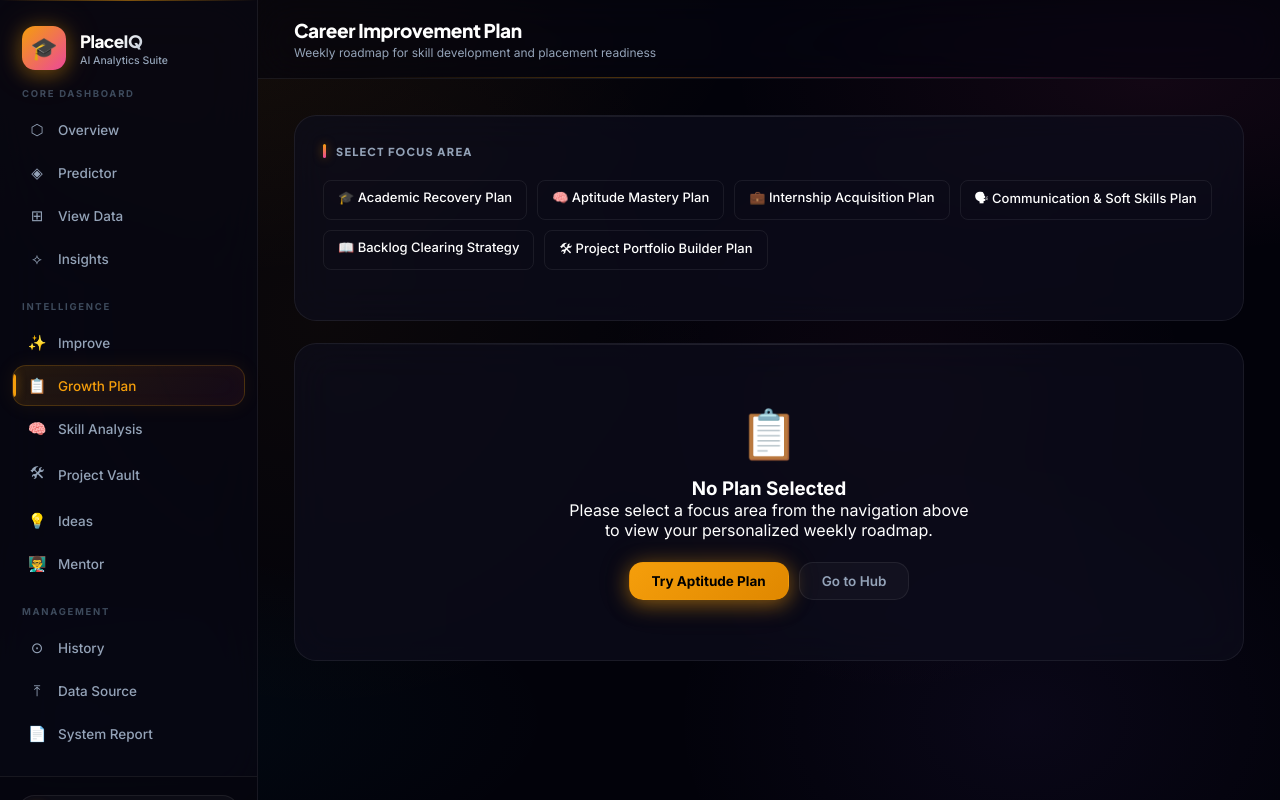
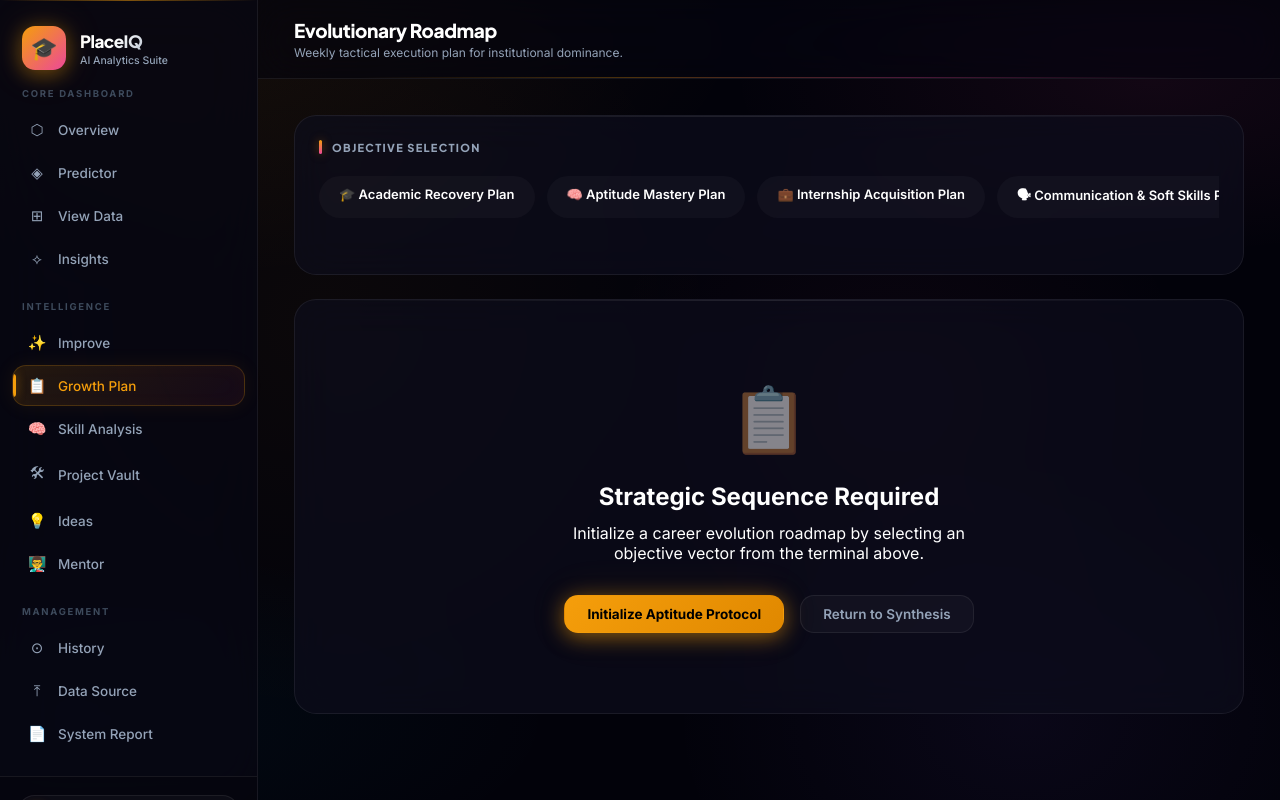
Before and after one commit to Aarthirt14/PlacePulse, a Flask app: page /plan in a window 1280 px wide. Run offline with Flask 3, Linux system fonts and the light colour scheme; parts of the project's set-up code (start-up, migrations or seed data) failed here and were passed over.

Commit message:
feat(ui): overhaul growth plan page with vertical evolutionary timeline, per-week priority cards, and skill selector sidebar with category pills

```diff
--- a/templates/plan.html
+++ b/templates/plan.html
@@ -1,54 +1,65 @@
 {% extends "base.html" %}
-{% block title %}Career Plan – PlaceIQ{% endblock %}
-{% block page_title %}Career Improvement Plan{% endblock %}
-{% block page_sub %}Weekly roadmap for skill development and placement readiness{% endblock %}
+{% block title %}Strategic Roadmap – PlaceIQ{% endblock %}
+{% block page_title %}Evolutionary Roadmap{% endblock %}
+{% block page_sub %}Weekly tactical execution plan for institutional dominance.{% endblock %}
 
 {% block extra_head %}
 <style>
-.plan-nav { display:flex; gap:10px; flex-wrap:wrap; margin-bottom:22px; }
-.plan-nav-item {
-    padding:8px 14px; background:var(--bg3); border:1px solid var(--border); border-radius:8px;
-    color:var(--text2); text-decoration:none; font-size:13px; font-weight:500; transition:all .15s;
+    .roadmap-nav { display: flex; gap: 12px; overflow-x: auto; padding-bottom: 8px; margin-bottom: 24px; scrollbar-width: none; }
+    .roadmap-nav::-webkit-scrollbar { display: none; }
+    .nav-pill {
+        padding: 10px 20px; background: rgba(255,255,255,0.03); border: 1px solid var(--border-glass);
+        border-radius: 100px; color: var(--text-mid); text-decoration: none; font-size: 13px;
+        font-weight: 600; transition: var(--transition); white-space: nowrap;
     }
-.plan-nav-item:hover { border-color:var(--primary); color:var(--text); }
-.plan-nav-item.active { background:rgba(245,158,11,0.1); border-color:var(--primary); color:var(--primary); }
+    .nav-pill:hover { border-color: var(--primary); color: var(--text-high); background: rgba(255,255,255,0.05); }
+    .nav-pill.active { background: rgba(245,158,11,0.1); border-color: var(--primary); color: var(--primary); }
 
-.timeline { position:relative; padding-left:30px; margin-top:20px; }
-.timeline::before {
-    content:''; position:absolute; left:7px; top:0; bottom:0; width:1px;
-    background:var(--border2);
+    .evolution-timeline { position: relative; padding-left: 40px; }
+    .evolution-timeline::before {
+        content: ''; position: absolute; left: 15px; top: 0; bottom: 0; width: 2px;
+        background: linear-gradient(to bottom, var(--primary), transparent); opacity: 0.3;
     }
 
-.timeline-week { position:relative; margin-bottom:32px; }
-.timeline-dot {
-    position:absolute; left:-30px; top:5px; width:15px; height:15px;
-    border-radius:50%; background:var(--bg2); border:2px solid var(--primary);
-    box-shadow:0 0 0 4px var(--bg); z-index:2;
+    .timeline-node { position: relative; margin-bottom: 40px; }
+    .node-marker {
+        position: absolute; left: -40px; top: 0; width: 32px; height: 32px;
+        border-radius: 50%; background: #000; border: 2px solid var(--primary);
+        display: flex; align-items: center; justify-content: center; z-index: 2;
+        box-shadow: 0 0 15px rgba(245,158,11,0.3);
     }
-.week-card {
-    background:var(--card); border:1px solid var(--border); border-radius:12px;
-    padding:18px; border-left:4px solid var(--primary);
+    .node-marker span { font-family: var(--font-mono); font-size: 11px; font-weight: 800; color: var(--primary); }
+
+    .node-card {
+        background: var(--card-glass); border: 1px solid var(--border-glass);
+        border-radius: 16px; padding: 24px; backdrop-filter: blur(12px);
+        transition: var(--transition); border-left: 4px solid var(--primary);
     }
-.week-num { font-size:11px; font-weight:800; color:var(--primary); text-transform:uppercase; letter-spacing:.05em; margin-bottom:4px; }
-.week-header { display:flex; justify-content:space-between; align-items:flex-start; margin-bottom:12px; }
-.week-title { font-size:16px; font-weight:700; color:var(--text); }
-.week-focus { font-size:12px; color:var(--text3); font-style:italic; }
+    .node-card:hover { transform: translateX(8px); background: rgba(255,255,255,0.02); }
 
-.task-list { list-style:none; }
-.task-item {
-    display:flex; gap:10px; align-items:flex-start; margin-bottom:8px;
-    font-size:13px; color:var(--text2);
+    .node-header { display: flex; justify-content: space-between; align-items: flex-start; margin-bottom: 16px; }
+    .node-meta h3 { font-family: var(--font-head); font-size: 18px; color: var(--text-high); }
+    .node-meta p { font-size: 12px; color: var(--text-low); margin-top: 2px; text-transform: uppercase; letter-spacing: 0.05em; }
+
+    .task-stack { display: grid; grid-template-columns: 1fr; gap: 10px; }
+    .task-hex {
+        display: flex; gap: 12px; align-items: flex-start; padding: 12px;
+        background: rgba(255,255,255,0.02); border: 1px solid var(--border-glass);
+        border-radius: 10px; font-size: 13px; color: var(--text-mid);
     }
-.task-check { width:16px; height:16px; border:1px solid var(--border2); border-radius:4px; margin-top:1px; flex-shrink:0; }
+    .task-hex i { color: var(--primary); font-size: 14px; margin-top: 2px; }
+
+    @media (max-width: 768px) { .evolution-timeline { padding-left: 30px; } .node-marker { left: -30px; width: 24px; height: 24px; } }
 </style>
 {% endblock %}
 
 {% block content %}
-<div class="card" style="margin-bottom:22px">
-    <div class="card-title">Select Focus Area</div>
-    <div class="plan-nav">
+
+<div class="card" style="padding: 24px; margin-bottom: 24px;">
+    <div class="card-title">Objective Selection</div>
+    <div class="roadmap-nav">
         {% for p in plans %}
-        <a href="/plan?skill={{ p.key }}" class="plan-nav-item {% if selected_plan and selected_plan.plan_key == p.key %}active{% endif %}">
+        <a href="/plan?skill={{ p.key }}" class="nav-pill {% if selected_plan and selected_plan.plan_key == p.key %}active{% endif %}">
             {{ p.icon }} {{ p.title }}
         </a>
         {% endfor %}
@@ -56,48 +67,38 @@
 </div>
 
 {% if selected_plan %}
-<div class="grid-3" style="margin-bottom:22px">
-    <div class="stat-card" style="--accent-color:var(--primary)">
-        <span class="stat-icon">{{ selected_plan.icon }}</span>
-        <div class="stat-value">{{ selected_plan.total_weeks }}</div>
-        <div class="stat-label">Total Weeks</div>
+<div class="grid-3" style="margin-bottom: 32px;">
+    <div class="card" style="padding: 20px; border-top: 2px solid var(--primary);">
+        <div style="font-size: 11px; color: var(--text-low); letter-spacing: 0.1em; margin-bottom: 8px;">EPIC_DURATION</div>
+        <div style="font-family: var(--font-mono); font-size: 24px; font-weight: 800; color: var(--text-high);">{{ selected_plan.total_weeks }} WEEKS</div>
     </div>
-    <div class="stat-card" style="--accent-color:var(--emerald)">
-        <div class="stat-value">Active</div>
-        <div class="stat-label">Plan Status</div>
+    <div class="card" style="padding: 20px; border-top: 2px solid var(--emerald);">
+        <div style="font-size: 11px; color: var(--text-low); letter-spacing: 0.1em; margin-bottom: 8px;">STRATEGIC_GOAL</div>
+        <div style="font-size: 14px; font-weight: 700; color: var(--text-mid);">{{ selected_plan.target }}</div>
     </div>
-    <div class="stat-card" style="--accent-color:var(--sky)" onclick="window.print()">
-        <span class="stat-icon">📄</span>
-        <div class="stat-value">Print</div>
-        <div class="stat-label">Offline Copy</div>
+    <div class="card" style="padding: 20px; border-top: 2px solid var(--sky); cursor: pointer;" onclick="window.print()">
+        <div style="font-size: 11px; color: var(--text-low); letter-spacing: 0.1em; margin-bottom: 8px;">OFFLINE_BUFFER</div>
+        <div style="font-family: var(--font-mono); font-size: 24px; font-weight: 800; color: var(--sky);">PRINT // ⤓</div>
     </div>
 </div>
 
-<div class="card">
-    <div style="display:flex;justify-content:space-between;align-items:center;margin-bottom:20px">
-        <div>
-            <h2 style="font-size:22px;color:var(--primary)">{{ selected_plan.title }} Roadmap</h2>
-            <p style="color:var(--text2);font-size:13.5px">Goal: {{ selected_plan.target }}</p>
+<div class="evolution-timeline">
+    {% for week in timeline %}
+    <div class="timeline-node">
+        <div class="node-marker"><span>{{ week.week }}</span></div>
+        <div class="node-card">
+            <div class="node-header">
+                <div class="node-meta">
+                    <p>Phase Sequence {{ week.week }}</p>
+                    <h3>{{ week.themes[0] }}</h3>
                 </div>
-        <div class="tag tag-amber">AI Generated Plan</div>
+                <div class="tag" style="background:rgba(245,158,11,0.1); color:var(--primary); font-family:var(--font-mono);">{{ week.focuses[0] }}</div>
             </div>
 
-    <div class="timeline">
-        {% for week in timeline %}
-        <div class="timeline-week">
-            <div class="timeline-dot"></div>
-            <div class="week-card">
-                <div class="week-header">
-                    <div>
-                        <div class="week-num">Week {{ week.week }}</div>
-                        <div class="week-title">{{ week.themes[0] }}</div>
-                    </div>
-                    <div class="week-focus">{{ week.focuses[0] }}</div>
-                </div>
-                <div class="task-list">
+            <div class="task-stack">
                 {% for task in week.tasks %}
-                    <div class="task-item">
-                        <div class="task-check"></div>
+                <div class="task-hex">
+                    <i>◈</i>
                     <span>{{ task }}</span>
                 </div>
                 {% endfor %}
@@ -106,18 +107,17 @@
     </div>
     {% endfor %}
 </div>
-</div>
+
 {% else %}
-<div class="card" style="text-align:center;padding:60px">
-    <div style="font-size:48px;margin-bottom:14px">📋</div>
-    <h3>No Plan Selected</h3>
-    <p style="color:var(--text2);margin-bottom:22px;max-width:400px;margin-inline:auto">
-        Please select a focus area from the navigation above to view your personalized weekly roadmap.
-    </p>
-    <div style="display:flex;gap:10px;justify-content:center">
-        <a href="/plan?skill=low_aptitude" class="btn btn-primary">Try Aptitude Plan</a>
-        <a href="/improvement" class="btn btn-outline">Go to Hub</a>
+<div class="card" style="text-align:center; padding:80px 32px;">
+    <div style="font-size:64px; margin-bottom:24px; opacity:0.5;">📋</div>
+    <h2 style="font-family:var(--font-head); font-size:24px; color:var(--text-high); margin-bottom:12px;">Strategic Sequence Required</h2>
+    <p style="color:var(--text-low); margin-bottom:32px; max-width:450px; margin-inline:auto;">Initialize a career evolution roadmap by selecting an objective vector from the terminal above.</p>
+    <div style="display:flex; gap:16px; justify-content:center;">
+        <a href="/plan?skill=low_aptitude" class="btn btn-primary">Initialize Aptitude Protocol</a>
+        <a href="/improvement" class="btn btn-outline">Return to Synthesis</a>
     </div>
 </div>
 {% endif %}
+
 {% endblock %}
```
Lines whose indentation alone changed are shown as unchanged.
